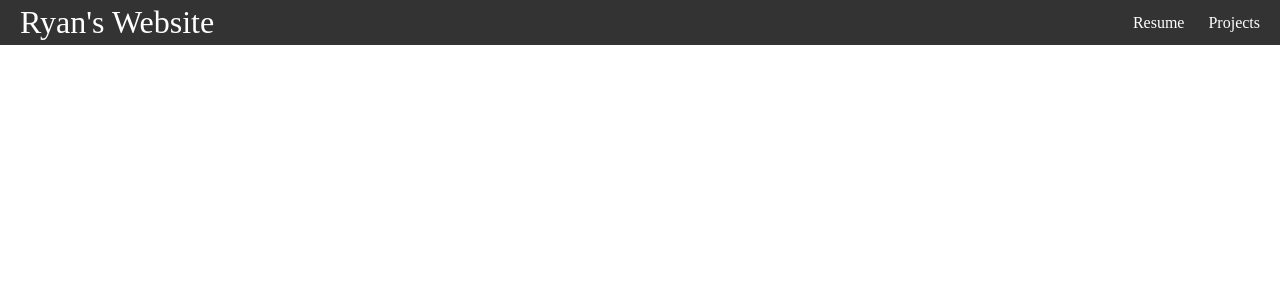
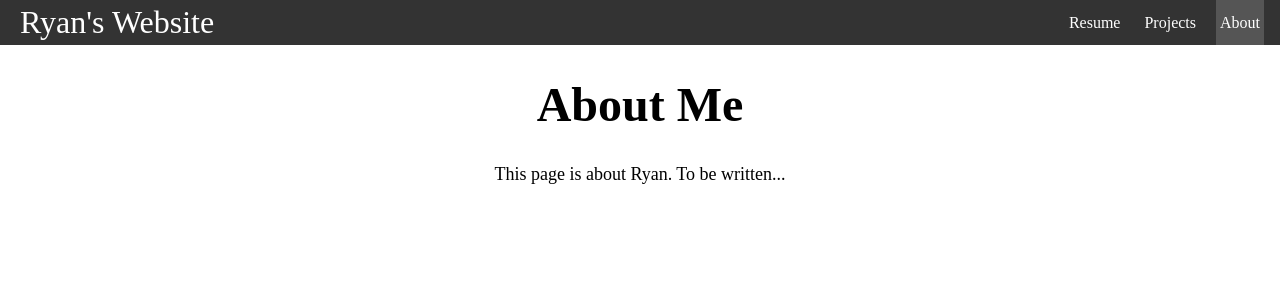
Before and after one commit to radrake/radrake.github.io, a React (Create React App) app in the folder my-app/: page /about in a window 1280 px wide. Shown: the top 300 px of the page. Built offline with nearby package versions, Linux system fonts and the light colour scheme.

Commit message:
Prepared an about page

```diff
--- a/my-app/src/App.js
+++ b/my-app/src/App.js
@@ -4,6 +4,7 @@ import Home from './pages/Home';
 import Resume from './pages/Resume';
 import Projects from './pages/Projects';
 import Pokemon from './pages/Pokemon';
+import About from './pages/About';
 import { Route, Routes } from "react-router-dom"
 
 function App() {
@@ -15,6 +16,7 @@ function App() {
           <Route path="/" element={ <Home /> } />
           <Route path="/resume" element={ <Resume /> } />
           <Route path="/projects" element={ <Projects /> } />
+          <Route path="/about" element={ <About /> } />
           <Route path="/pokemon" element={ <Pokemon />} />
         </Routes>
       </div>
--- a/my-app/src/Navbar.js
+++ b/my-app/src/Navbar.js
@@ -8,6 +8,7 @@ export default function Navbar() {
         <ul>
             <CustomLink to="/resume">Resume</CustomLink>
             <CustomLink to="/projects">Projects</CustomLink>
+            <CustomLink to="/about">About</CustomLink>
         </ul>
     </nav>
   )
--- /dev/null
+++ b/my-app/src/pages/About.js
@@ -0,0 +1,12 @@
+import React from 'react'
+
+export default function About() {
+  return (
+    <>
+        <h1>About Me</h1>
+        <body>
+            <p>This page is about Ryan. To be written...</p>
+        </body>
+    </>
+  )
+}
--- a/my-app/src/pages/Projects.js
+++ b/my-app/src/pages/Projects.js
@@ -4,7 +4,14 @@ import { Link } from "react-router-dom"
 export default function Projects() {
   return (
     <>
-      <h1>Projects</h1>
+
+      <header>
+        <h1>Projects</h1>
+        <p>
+          This page is for showing off different projects that I have worked on! <br/>
+          Any project title that is hyperlinked leads to a webpage where it can be tested instantly. <br/>
+        </p>
+      </header>
       <h2 class="project-type">Personal Projects</h2>
       <body>
         <p>
```
